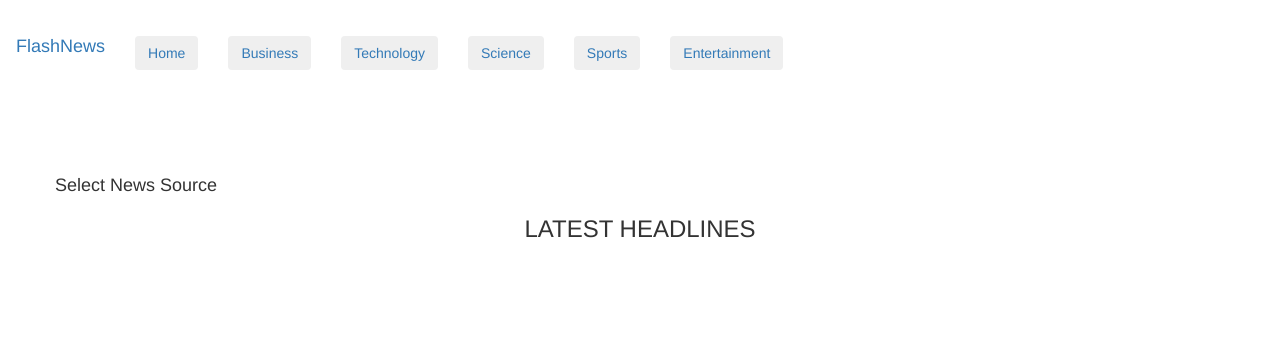
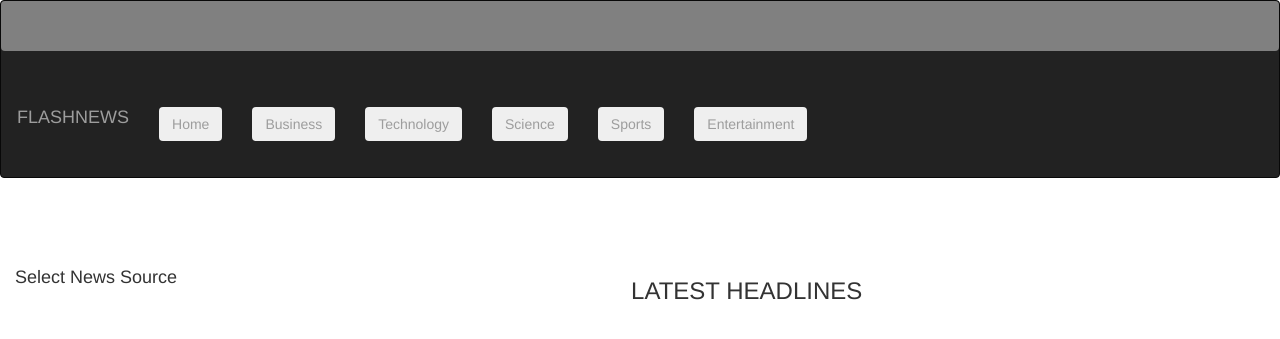
Before and after one commit to Kabu1/flashnews, a Flask app: template app/templates/index.html in a window 1280 px wide. Shown: the top 339 px of the page. Run offline with Flask 2, Linux system fonts and the light colour scheme; the template is opened without the code that fills it, so the values that code supplies are empty; some libraries are stand-ins or nearby versions.

Commit message:
edit navbar

```diff
--- a/app/static/css/index.css
+++ /dev/null
@@ -1,13 +0,0 @@
-.main {
-  display: flex;
-}
-.container-fluid {
-  display: flex;
-}
-
-.card-columns{
-  display: inline-block
-}
-.card-image{
-
-}
--- a/app/templates/index.html
+++ b/app/templates/index.html
@@ -7,7 +7,7 @@
 <div class="main">
   <div class="container-fluid">
       <div class="row">
-          <div class="col-3">
+          <div class="col-md-2">
               <div class="card-column">
                   <div class="card-header">
                       <h4>Select News Source</h4>
@@ -23,7 +23,7 @@
                   </div>
               </div>
           </div>
-          <div class="col-9">
+          <div class="col-md-10">
               <h3 align ='center'>LATEST HEADLINES</h3>
               <div class="container">
                   <div class="card-columns">
--- a/app/templates/navbar.html
+++ b/app/templates/navbar.html
@@ -1,12 +1,13 @@
-<div class="">
+<div class="navbar navbar-inverse" role="navigation">
+  <nav class="navbar navbar-light" style="background-color: grey;"></nav>
 
-    <nav class="navbar navbar-expand-lg navbar-dark bg-grey fixed-top">
-    <h3> <a class="navbar-brand" href="/">FlashNews</a></h3>
+    <nav class="navbar navbar-expand-lg navbar-dark bg- fixed-top">
+    <h3> <a class="navbar-brand" href="/">FLASHNEWS</a></h3>
       <span class="navbar-toggler-icon"></span>
     </button>
       <div class="collapse navbar-collapse" id="navbarText">
         <ul class="nav navbar-nav">
-          <li class="nav-item active">
+          <li class="nav-item">
             <a class="nav-link" href="/"><button type="button" class="btn btn-outline-success">Home </button><span class="sr-only">(current)</span></a>
           </li>
           <li class="nav-item">
```
